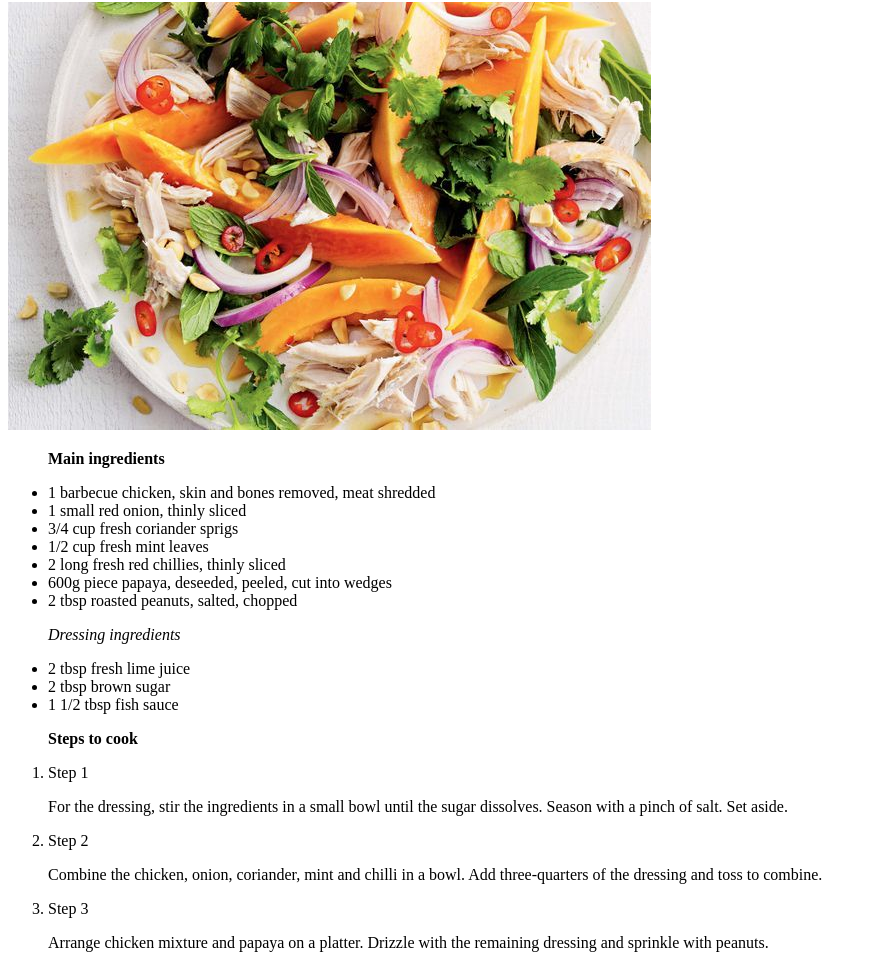
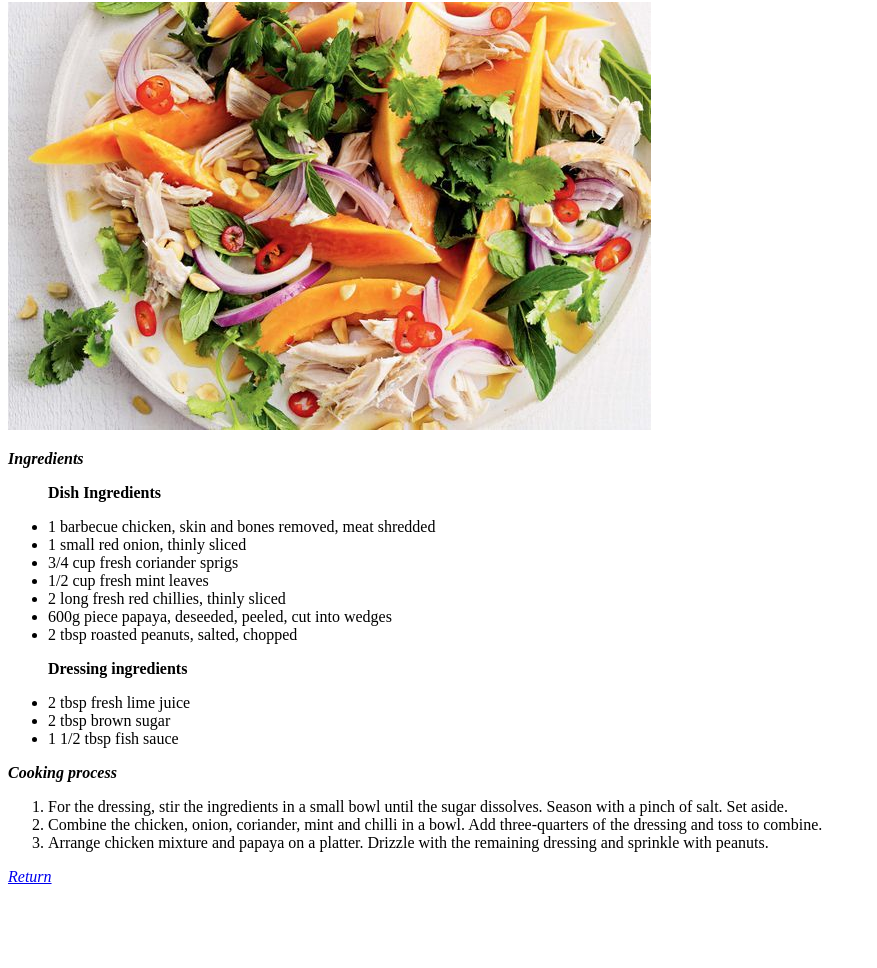
Before and after one commit to Francois-Prime/odin-recipes, a plain HTML site: page recipes/papaya-salad.html in a window 1280 px wide. Shown: the part 78-1046 px from the top of the page, without its empty margins (0-877 px from the left). After the commit the page ends 972 px from the top, so only its background shows below. Drawn offline with Linux system fonts and the light colour scheme.

Commit message:
Clean up recipe pages and homepage

```diff
--- a/recipes/papaya-salad.html
+++ b/recipes/papaya-salad.html
@@ -9,8 +9,11 @@
     <h1>Chicken Papaya Salad</h1>
     <img src="../images/papaya-salad.jpeg">
 
+
+    <p><strong><em>Ingredients</em></strong></p>
     <ul>
-        <p><strong>Main ingredients</strong></p>
+
+        <p> <strong>Dish Ingredients</strong></p>
         <li>1 barbecue chicken, skin and bones removed, meat shredded</li>
         <li>1 small red onion, thinly sliced</li>
         <li>3/4 cup fresh coriander sprigs</li>
@@ -19,25 +22,25 @@
         <li>600g piece papaya, deseeded, peeled, cut into wedges</li>
         <li>2 tbsp roasted peanuts, salted, chopped</li>
 
-        <p><em>Dressing ingredients</em></p>
+        <p><strong>Dressing ingredients</strong></p>
         <li> 2 tbsp fresh lime juice</li>
         <li> 2 tbsp brown sugar</li>
         <li> 1 1/2 tbsp fish sauce</li>
 
     </ul>
 
+    <p><strong><em>Cooking process</em></strong></p>
     <ol>
-        <p><strong>Steps to cook</strong></p>
 
-        <li><p>Step 1</p> For the dressing, stir the ingredients in a small
+        <li> For the dressing, stir the ingredients in a small
             bowl until the sugar dissolves. Season with a pinch of salt. Set aside.</li>
-        <li><p>Step 2</p>Combine the chicken, onion, coriander, mint and chilli
-            in a bowl. Add three-quarters of the dressing and toss to combine. </li>
-        <li><p>Step 3</p>Arrange chicken mixture and papaya on a platter.
-            Drizzle with the remaining dressing and sprinkle with peanuts. </li>
+        <li>Combine the chicken, onion, coriander, mint and chilli in a bowl. Add three-quarters of the dressing and toss to combine. </li>
+        <li>Arrange chicken mixture and papaya on a platter. Drizzle with the remaining dressing and sprinkle with peanuts. </li>
 
 
     </ol>
+
+    <a href="../index.html"><em>Return</em></a>
 </body>
 
 </html>
```
Also changed, not shown: index.html (+9 -1 lines), recipes/jaja.html (+1 -1 lines), images/salt-bae.jpg (added).
